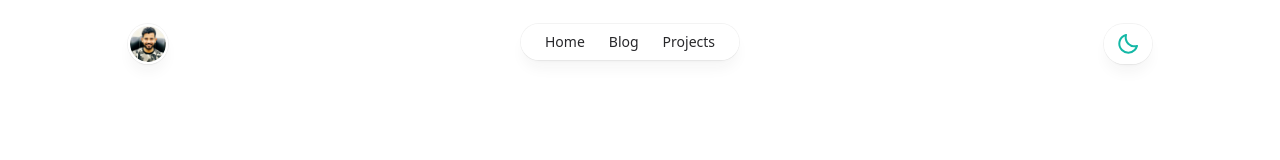
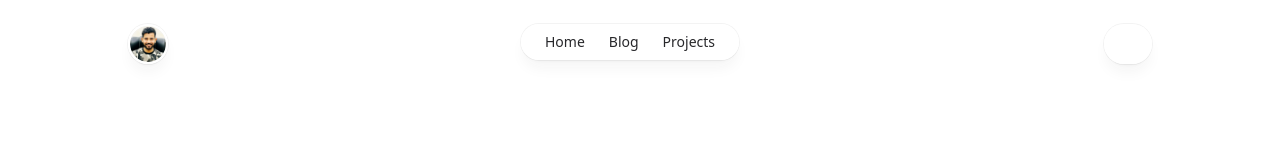
Before and after one commit to Bobby-coder/PORTFOLIO, a React (Create React App) app: page / in a window 1280 px wide. Shown: the top 160 px of the page. Built offline with nearby package versions, Linux system fonts and the light colour scheme.

Commit message:
dark/light theme icon bug fixed

```diff
--- a/src/components/Header.js
+++ b/src/components/Header.js
@@ -86,7 +86,7 @@ const Header = () => {
           <button
             onClick={handleTheme}
             className={
-              theme === "dark"
+              theme === "light"
                 ? "rounded-full text-white bg-white/90 px-3 py-2 shadow-lg shadow-zinc-800/5 ring-1 ring-zinc-900/5 backdrop-blur transition dark:bg-zinc-800/90 dark:ring-white/10 dark:hover:ring-white/20"
                 : "hidden"
             }
@@ -97,7 +97,7 @@ const Header = () => {
           <button
             onClick={handleTheme}
             className={
-              theme === "light"
+              theme === "dark"
                 ? "rounded-full text-teal-500 bg-white/90 px-3 py-2 shadow-lg shadow-zinc-800/5 ring-1 ring-zinc-900/5 backdrop-blur transition dark:bg-zinc-800/90 dark:ring-white/10 dark:hover:ring-white/20"
                 : "hidden"
             }
```
